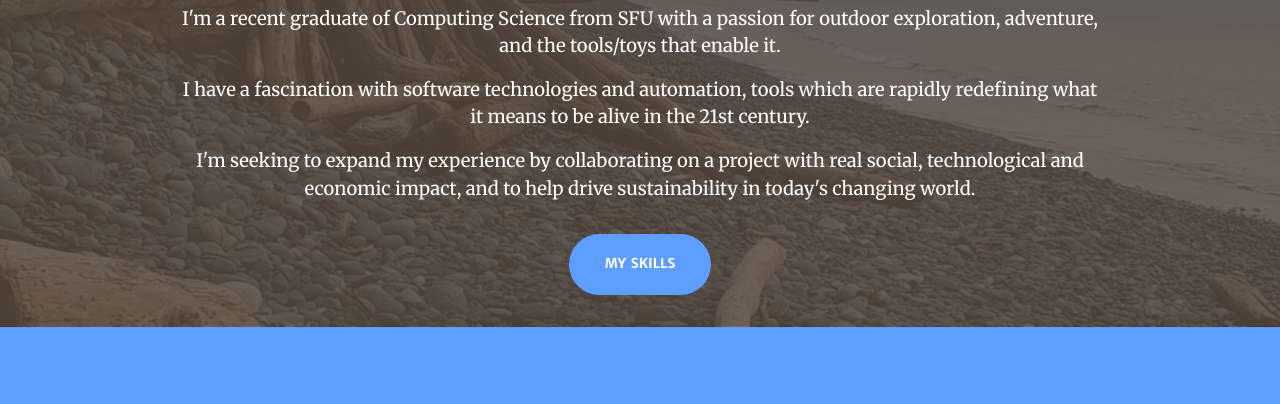
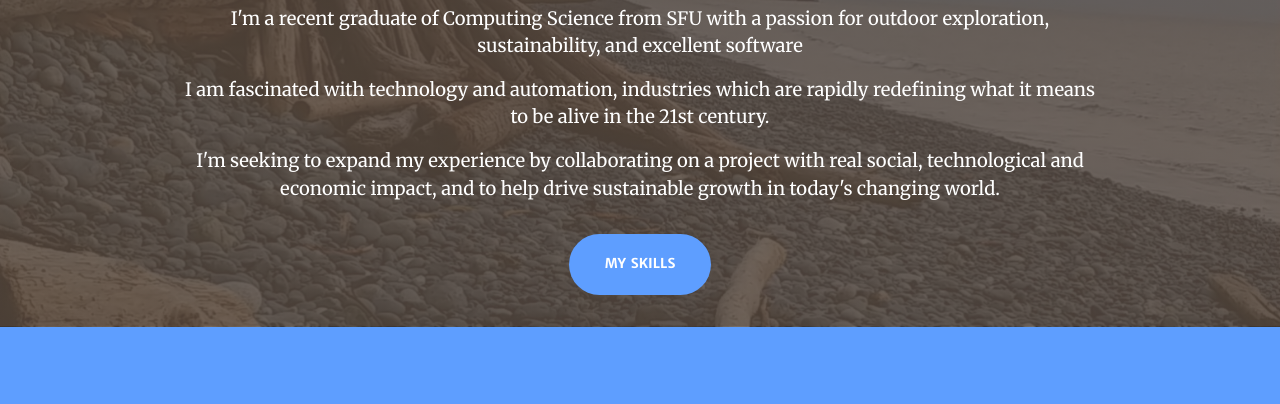
Before and after one commit to EthanHaid/haid.ca, a website with bundled scripts: page index.html in a window 1280 px wide. Shown: the part 394-798 px from the top of the page. Built offline with nearby package versions, Linux system fonts and the light colour scheme.

Commit message:
update bio

```diff
--- a/index.html
+++ b/index.html
@@ -69,15 +69,15 @@
           <h3 class="text-white-75 font-weight-bold">About Me</h3>
           <p class="text-white">
             I'm a recent graduate of Computing Science from SFU with a passion for outdoor
-            exploration, adventure, and the tools/toys that enable it.
+            exploration, sustainability, and excellent software
           </p>
           <p class="text-white">
-            I have a fascination with software technologies and automation, tools which are rapidly
+            I am fascinated with technology and automation, industries which are rapidly
             redefining what it means to be alive in the 21st century.
           </p>
           <p class="text-white">
             I'm seeking to expand my experience by collaborating on a project with real social,
-            technological and economic impact, and to help drive sustainability in today's changing world.
+            technological and economic impact, and to help drive sustainable growth in today's changing world.
           </p>
         </div>
         <div class="col-lg-10">
```
